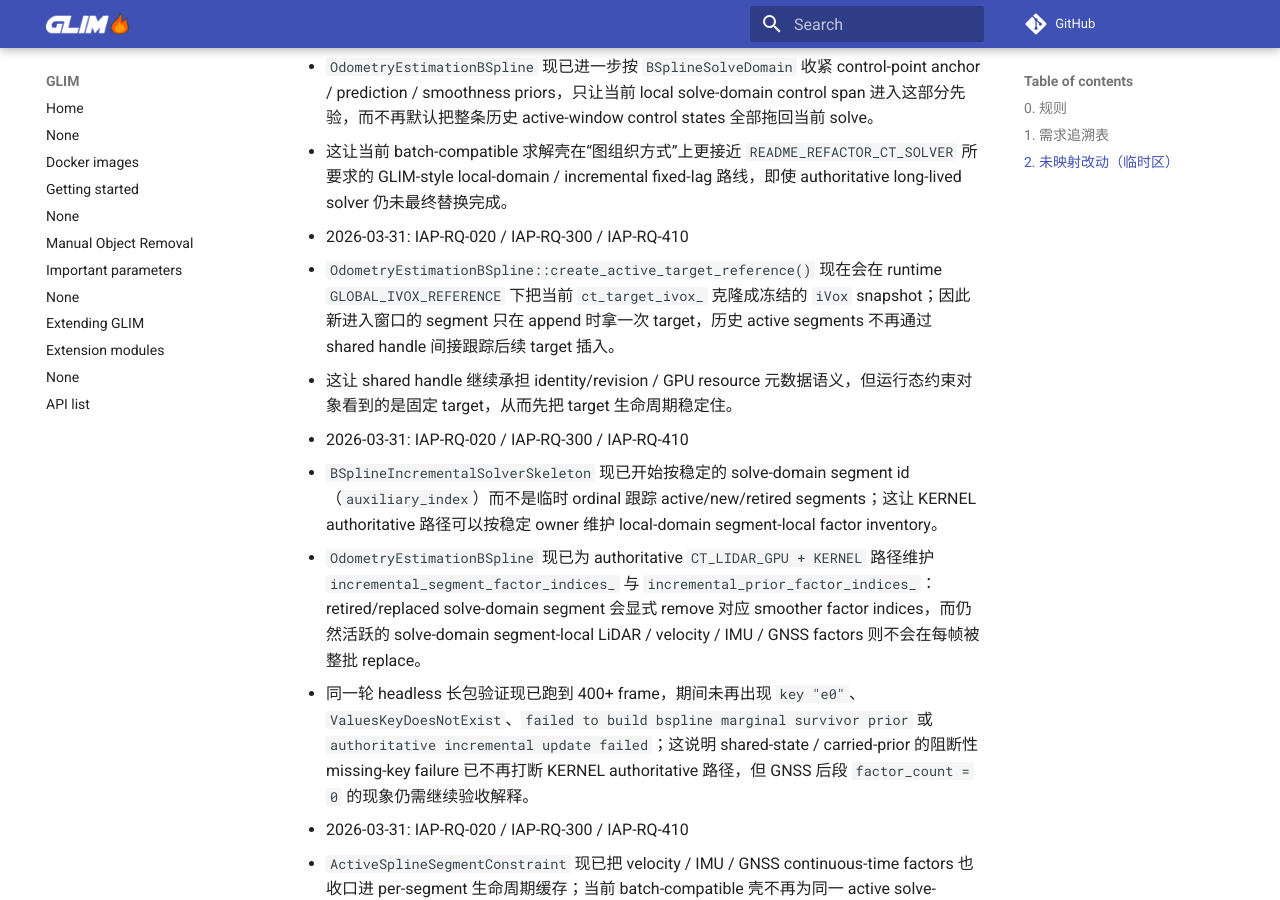
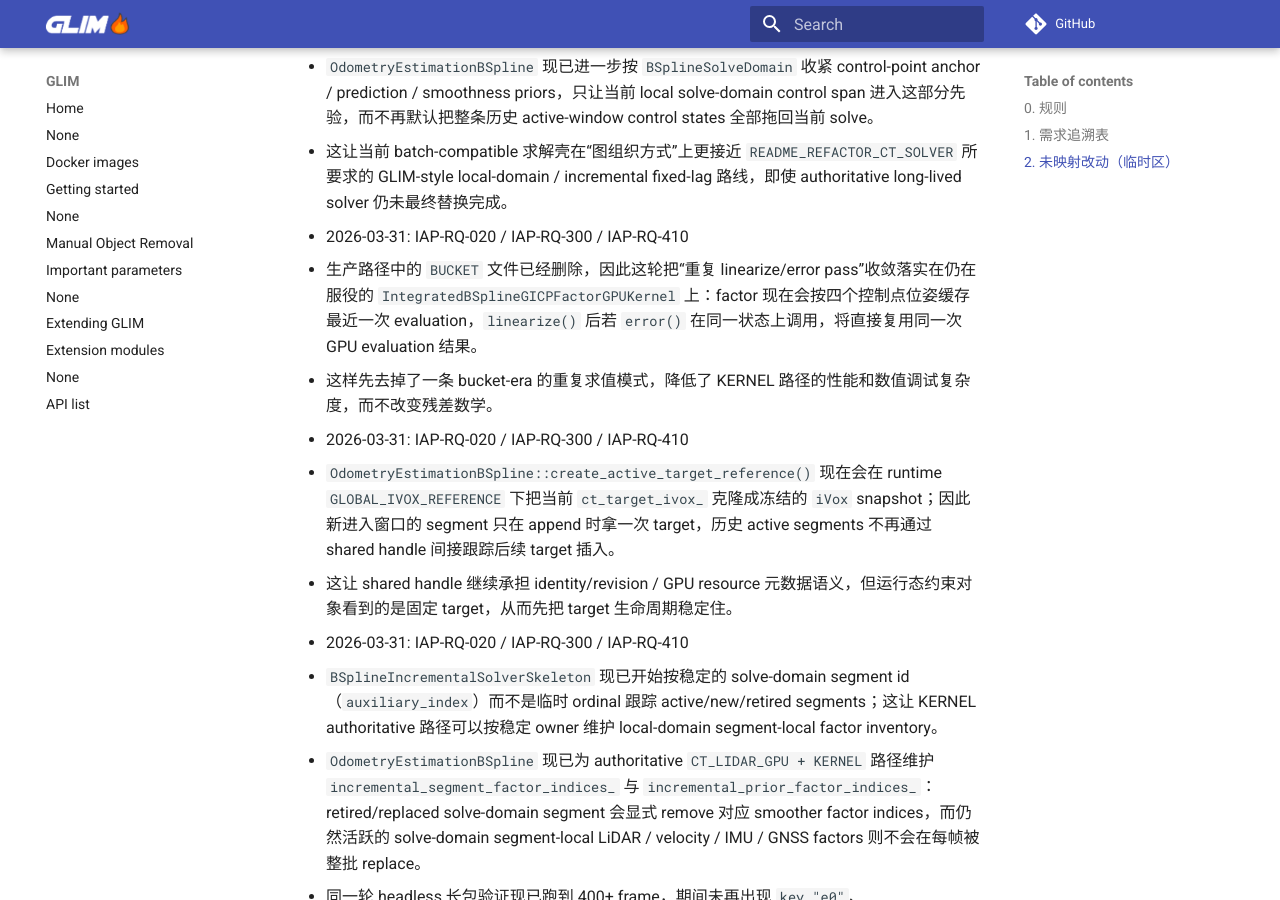
Before and after one commit to Printeger/iap, an MkDocs documentation site: the page built from docs/TRACEABILITY.md, in a window 1280 px wide and 900 px high, scrolled down 10225 px. Built offline with MkDocs 1.6.1 and Material for MkDocs 9.7.7, drawn with Linux system fonts in a browser that asks for light colours; nearby versions of some CDN libraries; comment, search, counter and statistics services are not loaded.

Commit message:
perf(dev-ct-kernel): reuse evaluation across linearize and error

```diff
--- a/docs/TRACEABILITY.md
+++ b/docs/TRACEABILITY.md
@@ -82,6 +82,10 @@
 - 2026-03-31: IAP-RQ-020 / IAP-RQ-300 / IAP-RQ-410
   - `OdometryEstimationBSpline` 现已进一步按 `BSplineSolveDomain` 收紧 control-point anchor / prediction / smoothness priors，只让当前 local solve-domain control span 进入这部分先验，而不再默认把整条历史 active-window control states 全部拖回当前 solve。
   - 这让当前 batch-compatible 求解壳在“图组织方式”上更接近 `README_REFACTOR_CT_SOLVER` 所要求的 GLIM-style local-domain / incremental fixed-lag 路线，即使 authoritative long-lived solver 仍未最终替换完成。
+
+- 2026-03-31: IAP-RQ-020 / IAP-RQ-300 / IAP-RQ-410
+  - 生产路径中的 `BUCKET` 文件已经删除，因此这轮把“重复 linearize/error pass”收敛落实在仍在服役的 `IntegratedBSplineGICPFactorGPUKernel` 上：factor 现在会按四个控制点位姿缓存最近一次 evaluation，`linearize()` 后若 `error()` 在同一状态上调用，将直接复用同一次 GPU evaluation 结果。
+  - 这样先去掉了一条 bucket-era 的重复求值模式，降低了 KERNEL 路径的性能和数值调试复杂度，而不改变残差数学。
 
 - 2026-03-31: IAP-RQ-020 / IAP-RQ-300 / IAP-RQ-410
   - `OdometryEstimationBSpline::create_active_target_reference()` 现在会在 runtime `GLOBAL_IVOX_REFERENCE` 下把当前 `ct_target_ivox_` 克隆成冻结的 `iVox` snapshot；因此新进入窗口的 segment 只在 append 时拿一次 target，历史 active segments 不再通过 shared handle 间接跟踪后续 target 插入。
```
Also changed, not shown: docs/CHANGES.md (+3 -0 lines), 2 other files.
